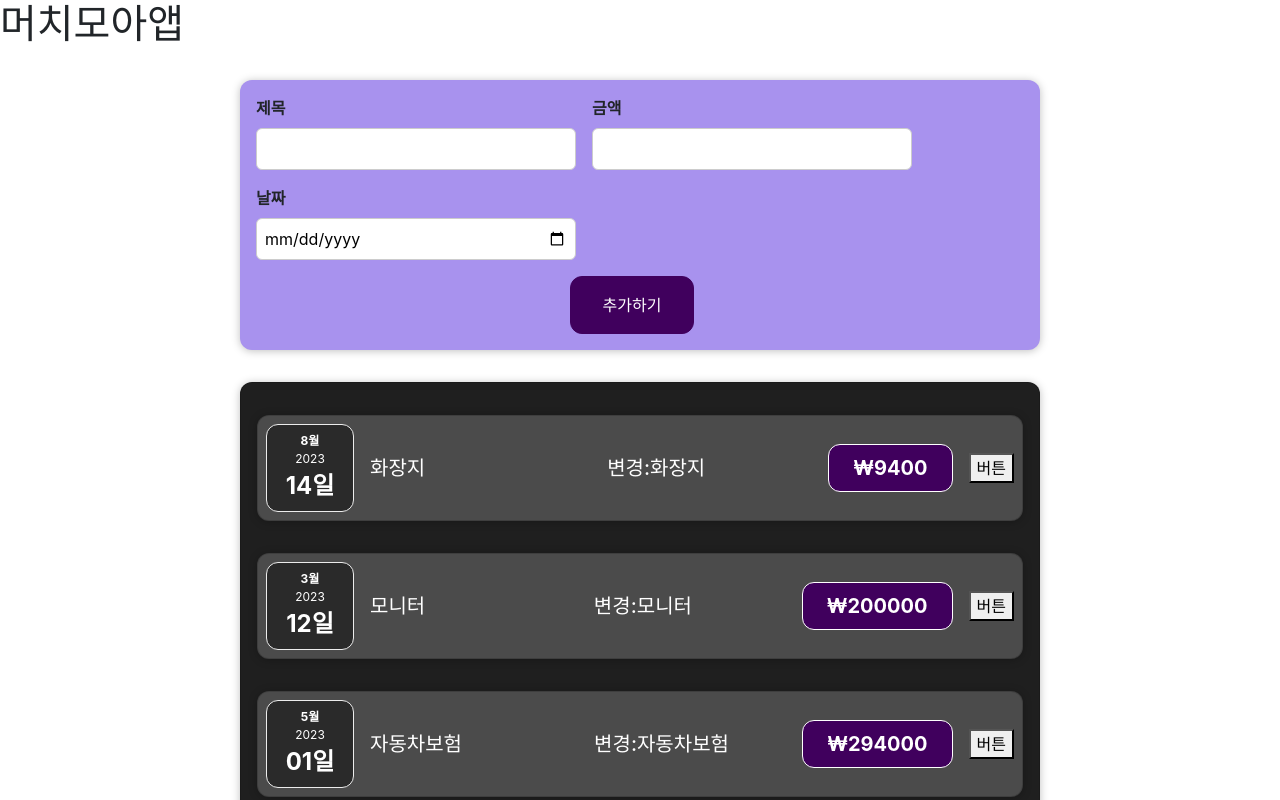
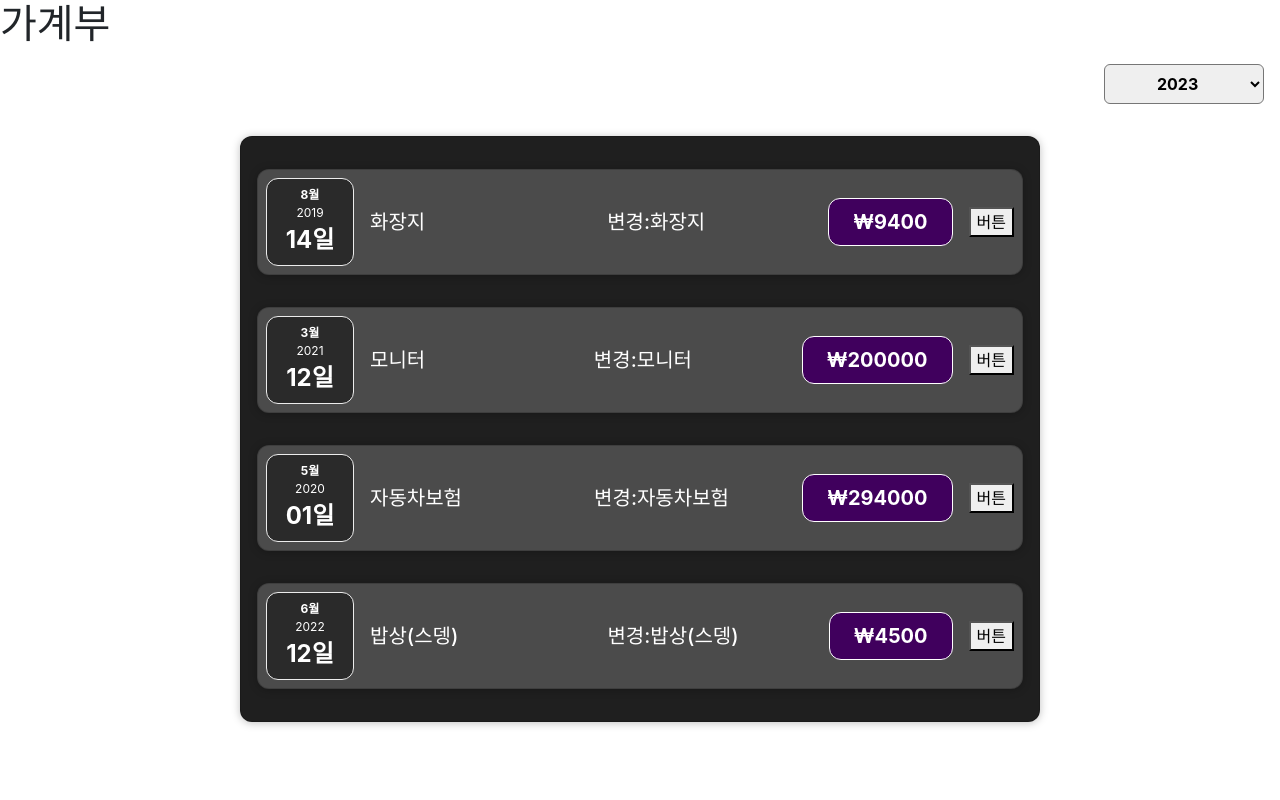
Before and after one commit to qwerewqwerew/next-react, a React (Create React App) app: page / in a window 1280 px wide. Shown: the top 800 px of the page. Built offline with nearby package versions, Linux system fonts and the light colour scheme.

Commit message:
09-state작성

```diff
--- a/src/App.js
+++ b/src/App.js
@@ -1,37 +1,36 @@
 import React from "react";
 import Expenses from "./components/Expenses/Expenses";
-import NewExpense from "./components/NewExpense/NewExpense";
 function App() {
-  const addExpenseFn = (expense) => {
-    console.log(expense);
-  }
   const expenses = [
     {
       id: 'e1',
       title: '화장지',
       amount: 9400,
-      date: new Date(2023, 7, 14),
+      date: new Date(2019, 7, 14),
     },
-    {id: 'e2', title: '모니터', amount: 200000, date: new Date(2023, 2, 12)},
+    { id: 'e2', title: '모니터', amount: 200000, date: new Date(2021, 2, 12) },
     {
       id: 'e3',
       title: '자동차보험',
       amount: 294000,
-      date: new Date(2023, 4, 1),
+      date: new Date(2020, 4, 1),
     },
     {
       id: 'e4',
       title: '밥상(스뎅)',
       amount: 4500,
-      date: new Date(2023, 5, 12),
+      date: new Date(2022, 5, 12),
     },
   ];
+  /*
+  return React.createElement(
+    'div', {}, React.createElement('h2', {}, "시작"), React.createElement(Expenses, { items: expenses })
+  );
 
-  return (
-    <div>
-      <h1>머치모아앱</h1>
-      <NewExpense onAddExpense={addExpenseFn} />
-      <Expenses items={expenses} />
-    </div>)
+ */
+  return (<div>
+    <h1>가계부</h1>
+    <Expenses items={expenses} />
+  </div>)
 }
 export default App;
--- a/src/components/Expenses/Expenses.js
+++ b/src/components/Expenses/Expenses.js
@@ -1,15 +1,23 @@
 import React from "react";
 import ExpenseItem from './ExpenseItem';
+import ExpensesFilter from './ExpensesFilter';
 import Card from "../UI/Card";
 import "./Expenses.css";
 const Expenses = (props) => {
+  const [filteredYear,setFilteredYear]=React.useState('2023');
+  const changeYearFn=(year)=>{
+    setFilteredYear(year);
+  }
   return (
+    <div>
+      <ExpensesFilter selected={filteredYear} onChangeYear={changeYearFn} />
       <Card className="expenses">
         <ExpenseItem title={props.items[0].title} amount={props.items[0].amount} date={props.items[0].date} />
         <ExpenseItem title={props.items[1].title} amount={props.items[1].amount} date={props.items[1].date} />
         <ExpenseItem title={props.items[2].title} amount={props.items[2].amount} date={props.items[2].date} />
         <ExpenseItem title={props.items[3].title} amount={props.items[3].amount} date={props.items[3].date} />
       </Card>
+    </div>
   )
 }
 export default Expenses;
--- /dev/null
+++ b/src/components/Expenses/ExpensesFilter.css
@@ -0,0 +1,24 @@
+.expenses-filter {
+  color: white;
+  padding: 0 1rem;
+}
+
+.expenses-filter__control {
+  display: flex;
+  width: 100%;
+  align-items: center;
+  justify-content: space-between;
+  margin: 1rem 0;
+}
+
+.expenses-filter label {
+  font-weight: bold;
+  margin-bottom: 0.5rem;
+}
+
+.expenses-filter select {
+  font: inherit;
+  padding: 0.5rem 3rem;
+  font-weight: bold;
+  border-radius: 6px;
+}
--- /dev/null
+++ b/src/components/Expenses/ExpensesFilter.js
@@ -0,0 +1,24 @@
+import React from "react";
+import "./ExpensesFilter.css";
+
+const ExpensesFilter = (props) => {
+	const selectYear = (e) => {
+		props.onChangeYear(e.target.value);
+	};
+	return (
+		<div className="expenses-filter">
+			<div className="expenses-filter__control">
+				<label>연도별</label>
+				<select value={props.selected} onChange={selectYear}>
+					<option value="2023">2023</option>
+					<option value="2022">2022</option>
+					<option value="2021">2021</option>
+					<option value="2020">2020</option>
+					<option value="2019">2019</option>
+				</select>
+			</div>
+		</div>
+	);
+};
+
+export default ExpensesFilter;
```
Lines whose indentation alone changed are shown as unchanged.
